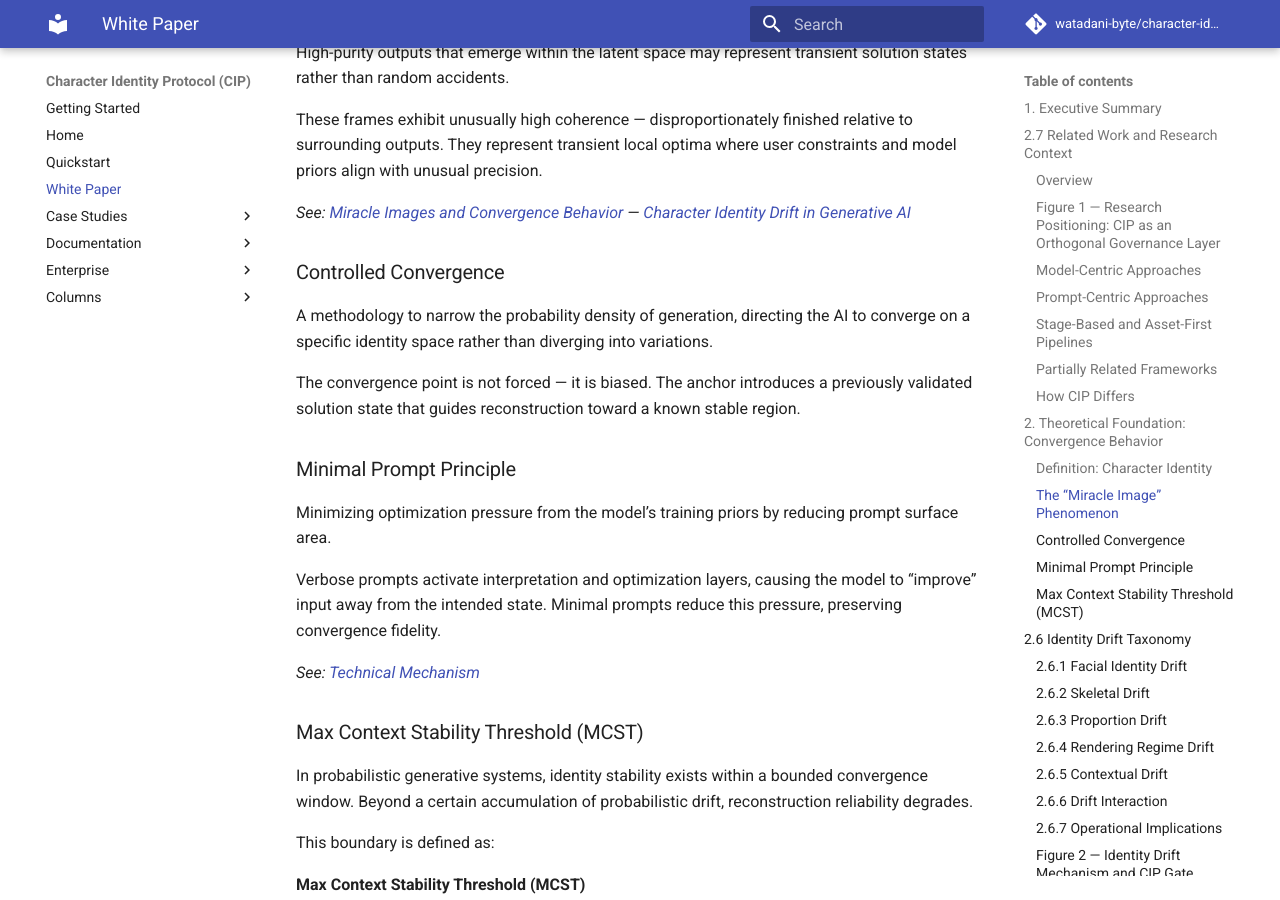
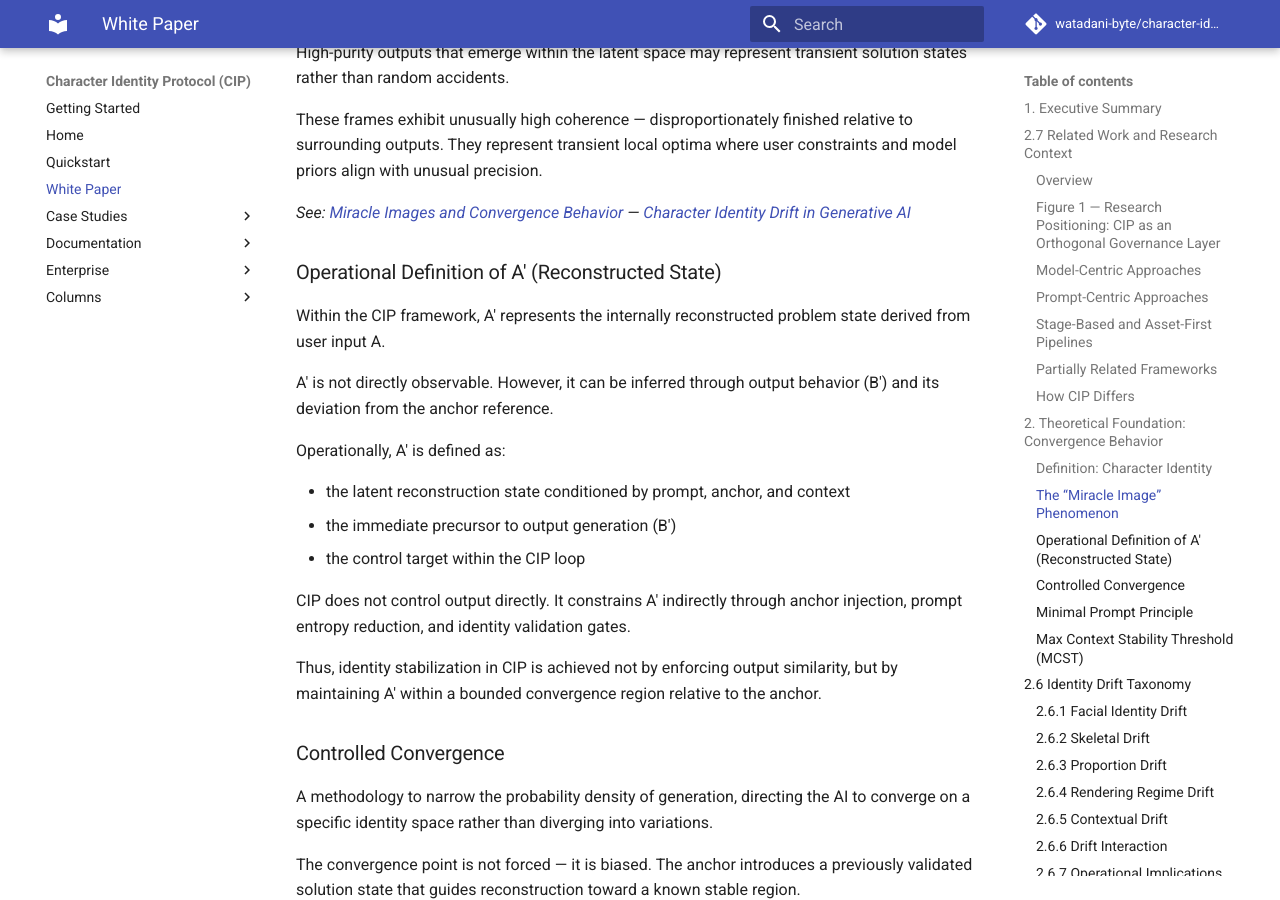
Before and after one commit to watadani-byte/character-identity-protocol, an MkDocs documentation site: the page built from docs/whitepaper_v1.md, in a window 1280 px wide and 900 px high, scrolled down 4470 px. Built offline with MkDocs 1.6.1 and Material for MkDocs 9.7.7, drawn with Linux system fonts in a browser that asks for light colours; comment, search, counter and statistics services are not loaded.

Commit message:
whitepaper_v1.md を更新

```diff
--- a/docs/whitepaper_v1.md
+++ b/docs/whitepaper_v1.md
@@ -129,6 +129,24 @@ High-purity outputs that emerge within the latent space may represent transient
 These frames exhibit unusually high coherence — disproportionately finished relative to surrounding outputs. They represent transient local optima where user constraints and model priors align with unusual precision.
 
 *See: [Miracle Images and Convergence Behavior](column_miracle_image.md) — [Character Identity Drift in Generative AI](column_identity_drift.md)*
+
+### Operational Definition of A′ (Reconstructed State)
+
+Within the CIP framework, A′ represents the internally reconstructed problem state derived from user input A.
+
+A′ is not directly observable.
+However, it can be inferred through output behavior (B′) and its deviation from the anchor reference.
+
+Operationally, A′ is defined as:
+
+- the latent reconstruction state conditioned by prompt, anchor, and context
+- the immediate precursor to output generation (B′)
+- the control target within the CIP loop
+
+CIP does not control output directly.
+It constrains A′ indirectly through anchor injection, prompt entropy reduction, and identity validation gates.
+
+Thus, identity stabilization in CIP is achieved not by enforcing output similarity, but by maintaining A′ within a bounded convergence region relative to the anchor.
 
 ### Controlled Convergence
 
```
